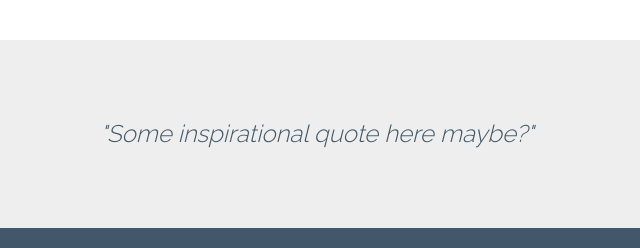
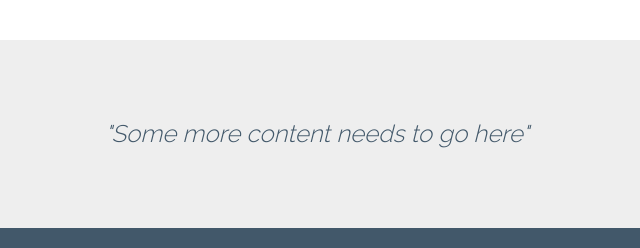
Before and after one commit to jeroenrodenburg/jeroenrodenburg.github.io, a website built with webpack: page index.html in a window 1280 px wide. Shown: the part 874-1122 px from the top of the page, 323-963 px from the left. Built offline with nearby package versions, Linux system fonts and the light colour scheme.

Commit message:
small textual change

```diff
--- a/index.html
+++ b/index.html
@@ -142,7 +142,7 @@
     <div class="page-section__button">
       <a href="#" class="btn btn--round">+</a>
     </div>
-    <span class="page-section__quote">"Some inspirational quote here maybe?"</span>
+    <span class="page-section__quote">"Some more content needs to go here"</span>
   </div>
 
   <div class="page-section page-section--red">
```
